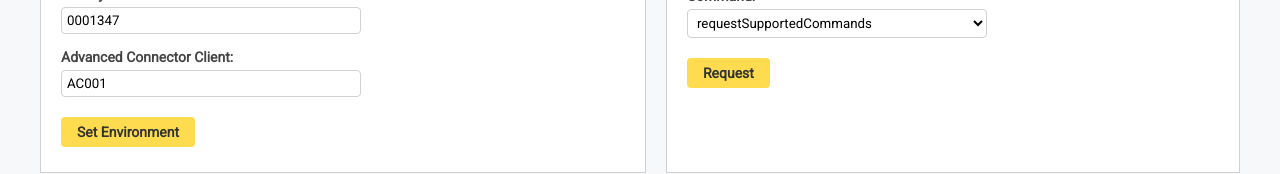
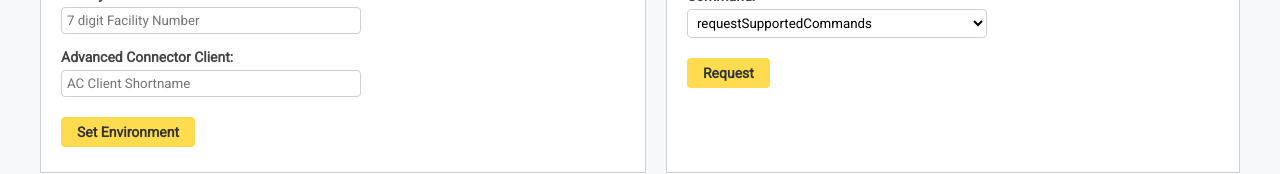
Before and after one commit to dyingSatyr/sd-advanced-connector, a Vue app: page / in a window 1280 px wide. Shown: the part 232-406 px from the top of the page. Built offline with nearby package versions, Linux system fonts and the light colour scheme.

Commit message:
in progress: implementation of complex types

```diff
--- a/src/components/Environment.vue
+++ b/src/components/Environment.vue
@@ -48,9 +48,9 @@ export default {
   props: [], //End Props
   data() {
     return {
-      acc: "AC001",
-      fno: "0001347",
-      rmqip: "10.29.10.142"
+      acc: "",
+      fno: "",
+      rmqip: ""
     };
   }, //End Data
   methods: {
```
